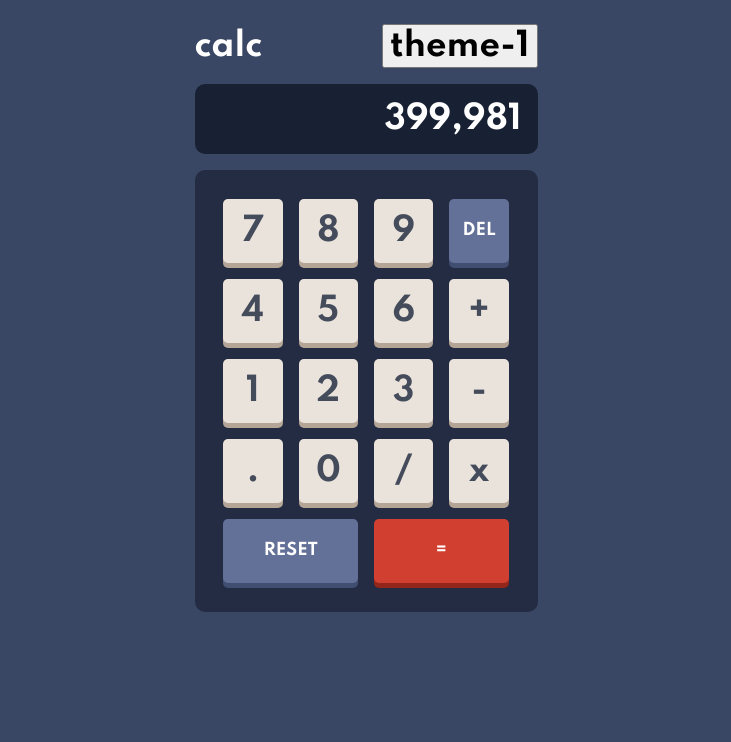
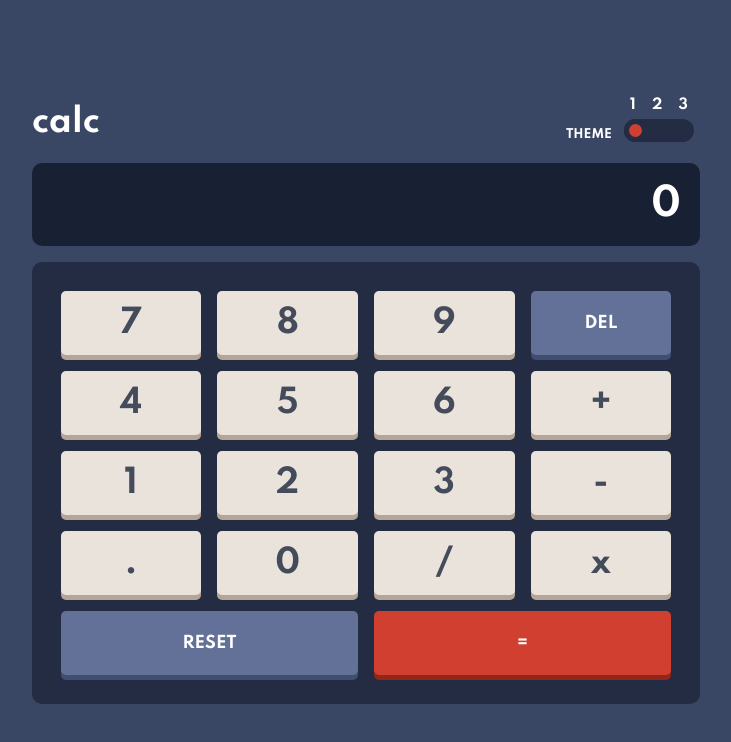
Before and after one commit to seakr1948/calculator-app, a React (Create React App) app: page / in a window 1280 px wide. Shown: the top 742 px of the page, without its empty margins (274-1005 px from the left). Built offline with nearby package versions, Linux system fonts and the light colour scheme.

Commit message:
Site essentially done. Floating point causing problems due to floating point rounding errors. Want to add numpad functionality

```diff
--- a/src/App.js
+++ b/src/App.js
@@ -1,4 +1,4 @@
-import { useState } from 'react';
+import { useState, useEffect } from 'react';
 import Header from './Components/Header';
 import KeyPad from './Components/KeyPad';
 import Screen from './Components/Screen';
@@ -8,17 +8,42 @@ import './Sass/App.scss'
 function App() {
 
 
+  // useEffect(() => {
+  //   let screen = document.getElementById('screen');
+  //   screen.setSelectionRange(output.length, output.length);
+
+  //   let keys = document.getElementsByClassName('keypad');
+  //   // console.log(keys[0].children);
+
+  //   document.addEventListener('keyup', (e) => {
+  //     e.preventDefault();
+
+  //     if(e.repeat){
+  //       return
+  //     }
+
+  //     if (e.key === '7'){
+  //       keys[0].children[0].click();
+  //     }
+  //   })
+
+  // })
+
+
   const [currentTheme, setCurrentTheme] = useState(0);
   const themes = ['theme-1', 'theme-2', 'theme-3'];
   const bg = ['bg-1', 'bg-2', 'bg-3'];
+  const [arithmetic, setArithmetic]  = useState('');
+
+  const [output, setOutput] = useState('0');
 
   document.body.className = bg[currentTheme];
   return (
     <div className={`App flex ${themes[currentTheme]}`}>
       <main className='calculator-container flex'>
         <Header setTheme={setCurrentTheme} currentTheme={currentTheme} themes={themes}/>
-        <Screen />
-        <KeyPad />
+        <Screen output={output} />
+        <KeyPad output={output} setOutput={setOutput} arithmetic={arithmetic} setArithmetic={setArithmetic}/>
       </main>
     </div>
   );
--- a/src/Components/Header.js
+++ b/src/Components/Header.js
@@ -1,4 +1,5 @@
 import React from 'react'
+import ThemeToggle from './ThemeToggle'
 
 const Header = ({setTheme, currentTheme, themes}) => {
     return (
@@ -6,18 +7,7 @@ const Header = ({setTheme, currentTheme, themes}) => {
           <h1>
             calc
           </h1>
-          <div className="theme">
-            <button
-                onClick={() => {
-                    const nextTheme = (currentTheme + 1) % themes.length;
-                    setTheme(nextTheme);
-                    document.body.className = '';
-                    document.body.classList.add(themes[nextTheme]);
-                }}
-            >
-              {themes[currentTheme]}
-            </button>
-          </div>
+          <ThemeToggle setTheme={setTheme} currentTheme={currentTheme} themes={themes}/>
         </div>
     )
 }
--- a/src/Components/KeyPad.js
+++ b/src/Components/KeyPad.js
@@ -1,37 +1,164 @@
 import React from 'react'
+import { useState, useEffect } from 'react';
 
-const KeyPad = () => {
+const KeyPad = ({output, setOutput, arithmetic, setArithmetic}) => {
 
+    const [a, setA] = useState('0');
+    const [b, setB] = useState('0');
+    const [useB, setUseB] = useState(false);
+    const [resetFlag, setResetFlag] = useState(false);
+
+    // Helper Functions
+
+    const reset = () => {
+        console.log("I am resetting");
+        setOutput('0');
+        setArithmetic('');
+        setA('0');
+        setB('0');
+        setUseB(false);
+    }
+
+    function handlekeyclick (key) {
+        if (resetFlag === true){
+            setUseB(false);
+
+            setResetFlag(false);
+            if (output.indexOf(".") !== -1){
+                setOutput(output + key)
+            }
+            else{
+                setOutput(key);
+            }
+        }
+        else{
+        setOutput(numkey(output,key));
+        }
+    }
+
+    // Function that returns a string of adding a number to the end of the string
+    const numkey = (output, key) => {
+        if (output === '0'){
+            return key
+        }
+        else{
+            return (output + key)
+        }
+    }
+
+    // Function that adds a decimal to a string.
+    // Only one is allowed so same string is returned if the decimal is found
+    const decimal = (output ) => {
+        console.log(output.indexOf('.'))
+        if (output.indexOf(".") === -1){
+            return (output + ".")
+
+        }
+        return output
+    }
+
+    const del = (output) => {
+        if(output.slice(0, -1).length === 0){
+            return '0'
+        }
+        else{
+            return (output.slice(0, -1));
+        }
+
+    }
+
+    const sign = (sign) => {
+        setA(output);
+        setOutput('0');
+        setArithmetic(sign);
+        if (useB === true){
+            setUseB(false);
+        }
+    }
+
+    const calculate = (a,b,sign) => {
+        console.log(a,b,sign);
+        let temp = 0;
+        switch (sign) {
+
+            case '+':
+                temp = parseFloat(a) + parseFloat(b);
+                setOutput(String(temp))
+                setA(String(temp))
+                break;
+
+            case '-':
+                console.log("subtract");
+                temp = parseFloat(a) - parseFloat(b);
+                setOutput(String(temp))
+                setA(String(temp))
+                break;
+
+            case 'x':
+                console.log("multiply");
+                temp = parseFloat(a) * parseFloat(b);
+                setOutput(String(temp))
+                setA(String(temp))
+                break;
+
+            case '/':
+                console.log("divide");
+                temp = parseFloat(a) / parseFloat(b);
+                setOutput(String(temp))
+                setA(String(temp))
+                break;
+        }
+
+        console.log(temp);
+
+    }
+
+    const set_var = async (output, setVar) => {
+        await setVar(output);
+    }
 
     return (
-        <div className='keypad grid'>
+        <div className='keypad grid' >
             {/* First Row */}
-            <button className='key'>7</button>
-            <button className='key'>8</button>
-            <button className='key'>9</button>
-            <button className='key delete-key'>del</button>
+            <button className='key' onClick={() => handlekeyclick('7')} >7</button>
+            <button className='key' onClick={() => handlekeyclick('8') } >8</button>
+            <button className='key' onClick={() => handlekeyclick('9') } >9</button>
+            <button className='key delete-key' onClick={() => setOutput(del(output))}>del</button>
 
             {/* Second Row */}
-            <button className='key'>4</button>
-            <button className='key'>5</button>
-            <button className='key'>6</button>
-            <button className='key'>+</button>
+            <button className='key' onClick={() => handlekeyclick('4') } >4</button>
+            <button className='key' onClick={() => handlekeyclick('5') } >5</button>
+            <button className='key' onClick={() => handlekeyclick('6') } >6</button>
+            <button className={`key ${arithmetic === '+' ? 'selected-key' : ''}`} onClick={() => sign('+')}>+</button>
 
             {/* Third Row */}
-            <button className='key'>1</button>
-            <button className='key'>2</button>
-            <button className='key'>3</button>
-            <button className='key'>-</button>
+            <button className='key' onClick={() => handlekeyclick('1') } >1</button>
+            <button className='key' onClick={() => handlekeyclick('2') } >2</button>
+            <button className='key' onClick={() => handlekeyclick('3') } >3</button>
+            <button className={`key ${arithmetic === '-' ? 'selected-key' : ''}`} onClick={() => sign('-')}>-</button>
 
             {/* Fourth Row */}
-            <button className='key'>.</button>
-            <button className='key'>0</button>
-            <button className='key'>/</button>
-            <button className='key'>x</button>
+            <button className='key' onClick={() => setOutput(decimal(output))}>.</button>
+
+            <button className='key' onClick={() => setOutput(numkey(output,'0')) }>0</button>
+            <button className={`key ${arithmetic === '/' ? 'selected-key' : ''}`} onClick={() => sign('/')}>/</button>
+            <button className={`key ${arithmetic === 'x' ? 'selected-key' : ''}`} onClick={() => sign('x')}>x</button>
 
             {/* Last Row */}
-            <button className='key reset-key'>Reset</button>
-            <button className='key equals-key'>=</button>
+            <button className='key reset-key key-selected' onClick={() => {reset()}}>Reset</button>
+            <button
+                className='key equals-key'
+                onClick={() => {
+                    let temp = b;
+                    if (useB === false){
+                        setB(output);
+                        temp = output;
+                        setUseB(true);
+                    }
+                    calculate(a, temp, arithmetic);
+                    setResetFlag(true);
+                    }}
+                    > = </button>
         </div>
     )
 }
--- a/src/Components/Screen.js
+++ b/src/Components/Screen.js
@@ -1,9 +1,14 @@
 import React from 'react'
 
-const Screen = () => {
+const Screen = ({output}) => {
+
+    // Sets the cursor at the end of the string so that the
+    // tail end of the number is followed
+
+
     return (
         <div className='screen'>
-            <input type="text" value="399,981"/>
+            <input id="screen" type="text" value={output} readOnly/>
         </div>
     )
 }
--- /dev/null
+++ b/src/Components/ThemeToggle.js
@@ -0,0 +1,32 @@
+import React from 'react'
+
+const ThemeToggle = ({currentTheme, setTheme, themes}) => {
+    const position = ['left', 'middle', 'right'];
+
+    return (
+        <button className={`theme-toggle flex `}
+        onClick={() => {
+            const temp = (currentTheme + 1) % themes.length
+            setTheme(temp)
+        }}>
+
+            <p>theme</p>
+                <div className="theme-slider flex">
+                    <div className='notches flex'>
+                        <p>1</p>
+                        <p>2</p>
+                        <p>3</p>
+                    </div>
+                    <div className="slider">
+                        <div className="thumb-container">
+                            <div className={`thumb ${position[currentTheme]}`}></div>
+                        </div>
+
+                    </div>
+                </div>
+
+        </button>
+    )
+}
+
+export default ThemeToggle
--- a/src/Sass/App.scss
+++ b/src/Sass/App.scss
@@ -15,9 +15,6 @@ Reset CSS
 *::after,
 *::before{
     box-sizing: border-box;
-    transition: background-color 0.2s ease,
-                color 0.2s ease,
-                box-shadow 0.2s ease;
 }
 
 body{
@@ -39,9 +36,10 @@ p{
 }
 
 button, input{
-    font-size: $font-size;
+    font-size: $font-size-mobile;
     font-weight: bold;
     font-family: 'Spartan', sans-serif;
+    transition: color 0.2s ease-in;
 }
 
 /*
@@ -77,7 +75,7 @@ App
 */
 .App{
     width: 100%;
-    height: 100%;
+    height: 100vh;
     justify-content: center;
     align-items: center;
 }
@@ -111,6 +109,75 @@ Header
 
 /*
 -----------------------------------------------------------------------------------
+Theme Slider
+-----------------------------------------------------------------------------------
+*/
+.theme-toggle{
+    width: auto;
+    font-size: 14px;
+    height: 100%;
+    align-items: flex-end;
+    padding-bottom: 5px;
+    text-transform: uppercase;
+    border: none;
+    background: transparent;
+}
+
+.theme-toggle > *:first-child{
+    margin-right: 1em;
+    font-size: 12px;
+}
+
+.theme-slider{
+    flex-flow: column nowrap;
+}
+
+.notches{
+    justify-content: space-between;
+    padding: 0px 6px;
+    margin-bottom: 5px;
+}
+
+.slider{
+    height: 23px;
+    width: 70px;
+
+    border-radius: 500px;
+}
+
+.thumb-container{
+    height: 100%;
+    width: 100%;
+    position: relative;
+}
+
+.thumb{
+    position: absolute;
+    height: 100%;
+    width: 33%;
+    border-radius: 50%;
+    top: 0;
+}
+
+.left{
+    transform-origin: left;
+    left: 0;
+    transform: translateX(0px);
+}
+
+.middle{
+    left: 0;
+    transform: translateX(100%);
+}
+
+.right{
+    transform-origin: left;
+    left: 0;
+    transform: translateX(200%);
+}
+
+/*
+-----------------------------------------------------------------------------------
 Screen
 -----------------------------------------------------------------------------------
 */
@@ -124,6 +191,7 @@ Screen
     text-align: right;
     padding: 0.5em;
     border-radius: 10px;
+    overflow: auto;
 }
 
 /*
@@ -146,6 +214,12 @@ KeyPad
     border-radius: 5px;
     border: none;
     padding: 13px 0;
+    transform: translateY(0);
+    transition: transform 50ms ease;
+}
+
+.key:active{
+    transform: translateY(2px);
 }
 
 .reset-key{
@@ -194,6 +268,13 @@ Themes
             background-color: $toggle-bg;
             border-radius: 10px;
         }
+        .thumb{
+            background-color: $equals-bg;
+            border: 5px solid $toggle-bg;
+        }
+        .slider{
+            background-color: $toggle-bg;
+        }
         .key{
             background-color: $key-bg;
             box-shadow: 0px 5px 0px 0px $key-shadow;
@@ -213,6 +294,13 @@ Themes
             background-color: $equals-bg;
             box-shadow: 0px 5px 0px 0px $equals-shadow;
         }
+        .selected-key{
+            background-color: lighten($key-bg, 20%);
+            box-shadow: 0px 5px 0px 0px lighten($key-shadow, 10%);
+        }
+        .theme-toggle{
+            color: $key-clr;
+        }
     }
 
 .theme-1{
@@ -221,11 +309,17 @@ Themes
     .equals-key{
         color: white;
     }
+    .theme-toggle{
+        color: white;
+    }
 }
 
 .theme-2{
     @include theme($theme-2...);
     h1{
+        color: $primary-clr-2;
+    }
+    .theme-toggle{
         color: $primary-clr-2;
     }
 
@@ -240,3 +334,64 @@ Themes
         color: black;
     }
 }
+
+/*
+-----------------------------------------------------------------------------------
+Transition config
+-----------------------------------------------------------------------------------
+*/
+$transition-duration: 0.5s;
+
+body{
+    transition: background-color $transition-duration ease-in;
+}
+
+.keypad{
+    transition: background-color $transition-duration ease-in;
+}
+
+.keypad .key {
+    transition: background-color $transition-duration ease-in,
+                color $transition-duration ease-in,
+                box-shadow $transition-duration ease-in;
+}
+
+.screen input{
+    transition: background-color $transition-duration ease-in,
+                color $transition-duration ease-in;
+}
+
+h1{
+    transition: color $transition-duration ease-in;
+}
+
+.theme-toggle{
+    transition: color $transition-duration ease-in;
+}
+
+.slider{
+    transition: background-color $transition-duration ease-in ;
+}
+
+.thumb{
+    transition: background-color $transition-duration ease-in,
+                transform 0.5s ease-in-out,
+
+                border $transition-duration ease-in;
+}
+
+/*
+-----------------------------------------------------------------------------------
+Media Queries
+-----------------------------------------------------------------------------------
+*/
+
+@media (min-width: 1000px) {
+    .calculator-container{
+        max-width: 700px;
+    }
+
+    .screen input{
+        font-size: $font-size-desktop;
+    }
+}
--- a/src/Sass/variables.scss
+++ b/src/Sass/variables.scss
@@ -1,5 +1,7 @@
 // font size
-$font-size: 32px;
+$font-size-mobile: 32px;
+$font-size-desktop: 38px;
+
 $white: white;
 
 // Theme 1 ------------------------------------
```
Also changed, not shown: 1 other file (tests, documents, lock files or other folders).
